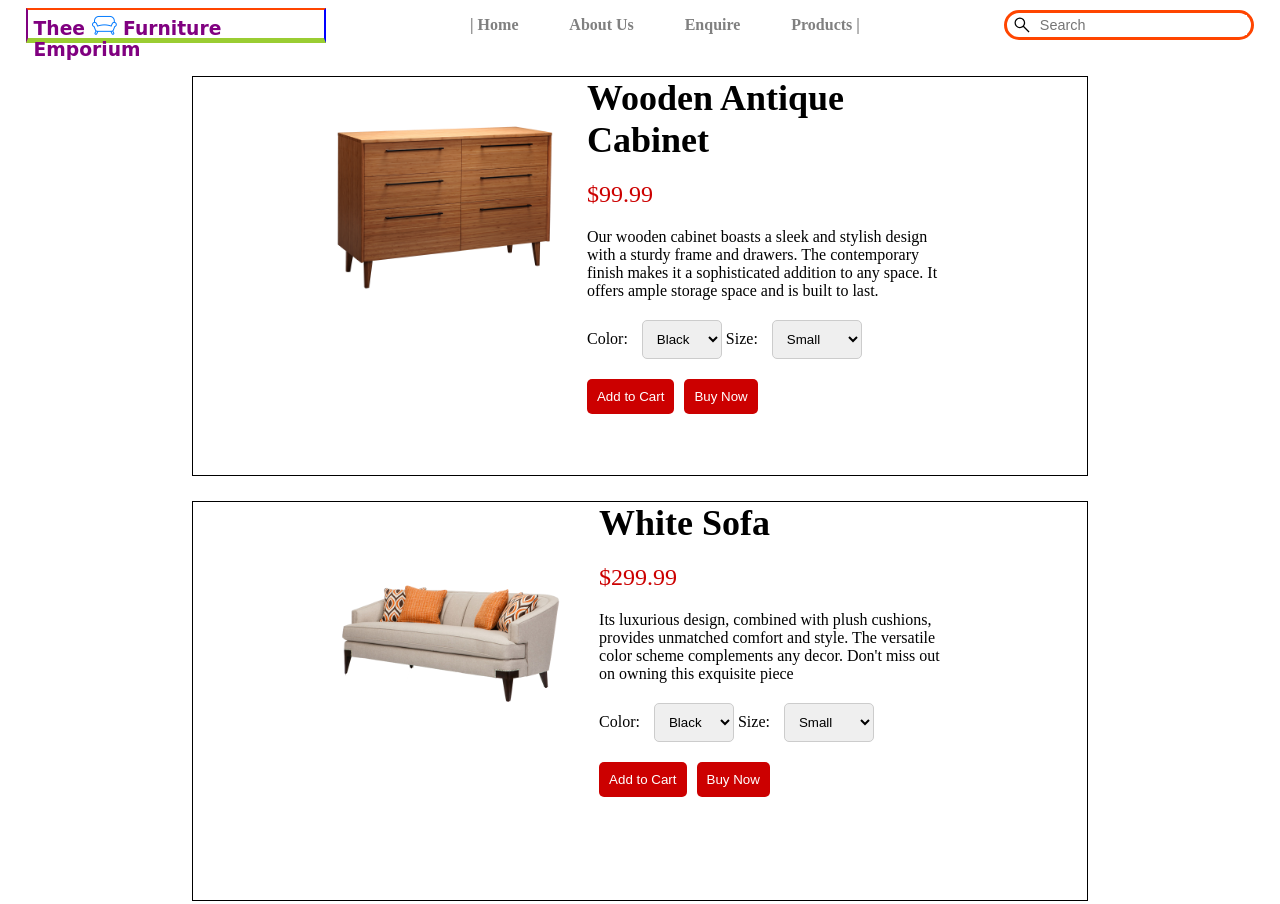
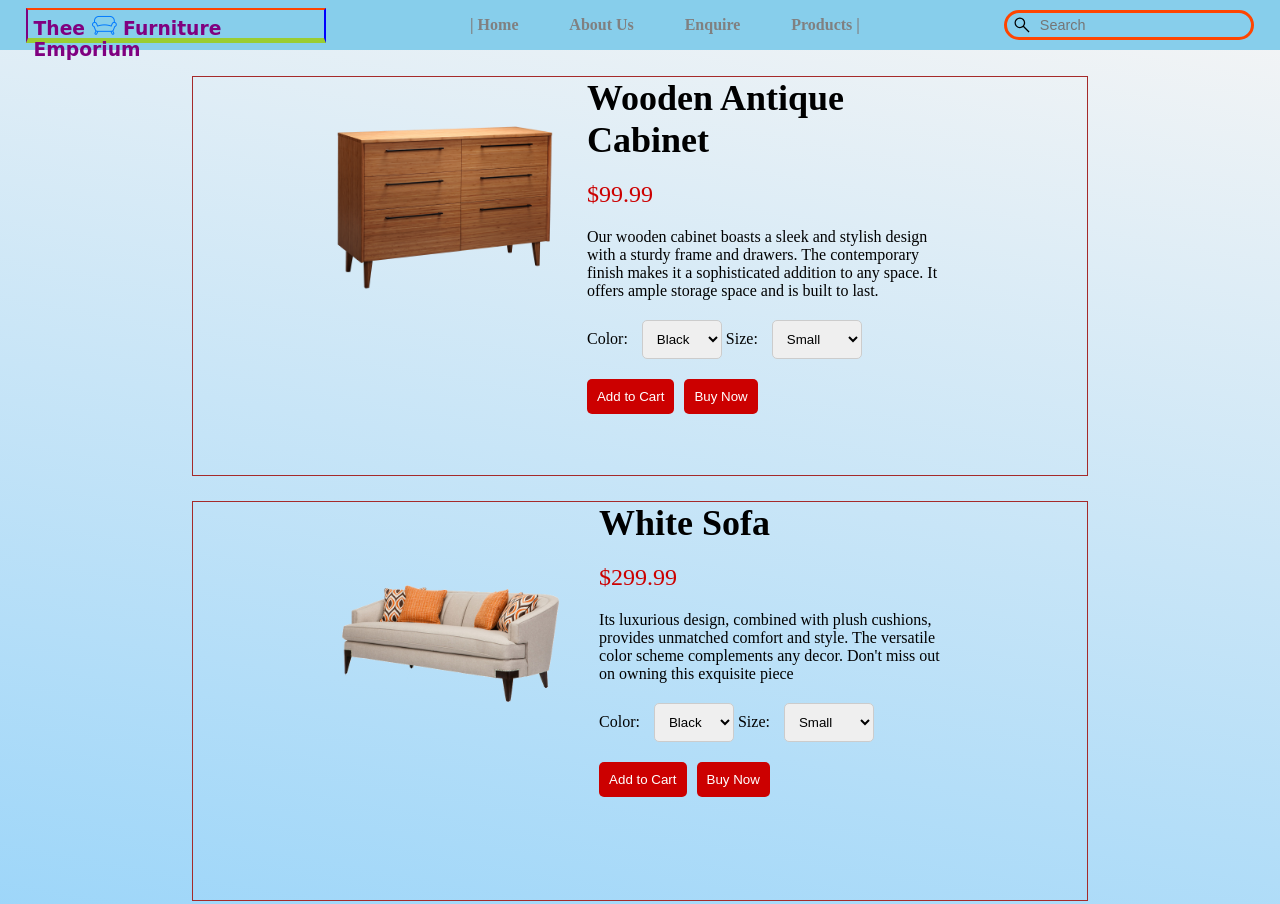
Before and after one commit to MOGIRE11/Thee-Furniture-Emporium, a plain HTML site: page products.html in a window 1280 px wide. Shown: the top 904 px of the page. Drawn offline with Linux system fonts and the light colour scheme.

Commit message:
commit 2

```diff
--- a/product.css
+++ b/product.css
@@ -7,9 +7,10 @@
 body
 {
     width: 100dvw;
-    height: 100vh;
+    height: auto;
     padding-top: 50px;
     overflow-x: hidden;
+    background: linear-gradient(10deg,aliceblue,lightskyblue,whitesmoke);
 }
 .container
 {
@@ -30,7 +31,7 @@ body
     position: fixed;
     top: 0;
     z-index: 999;
-    background: white;
+    background: skyblue;
     /* border: 1px solid black; */
  }
 
@@ -96,6 +97,7 @@ body
     height: 20px;
    border:none ;
    font-size: .9rem;
+   background: transparent;
  }
  #search:focus
 {
@@ -132,7 +134,7 @@ main {
   display: grid;
   grid-template-columns: auto auto;
   padding: 0px 10%;
-  border: 1px solid black;
+  border: 1px solid brown;
   margin-top: 2%;
   overflow: hidden;
 }
@@ -208,11 +210,6 @@ main {
 
 
 
-
-
-
-
-
 /* footer */
 .final
 {
@@ -220,6 +217,7 @@ main {
   display: grid;
   grid-template-columns: auto ;
   /* border: 1px solid white; */
+  background: black;
 }
 
 .foot
@@ -235,7 +233,7 @@ main {
     align-items: center;
     padding: 2%;
     border: none;
-    background: #000;
+    background: transparent;
 }
 
 .left_foot section
@@ -321,6 +319,7 @@ main {
   align-items: center;
   justify-content: center;
   column-gap: 10%;
+  color: white;
 }
 
 
```
